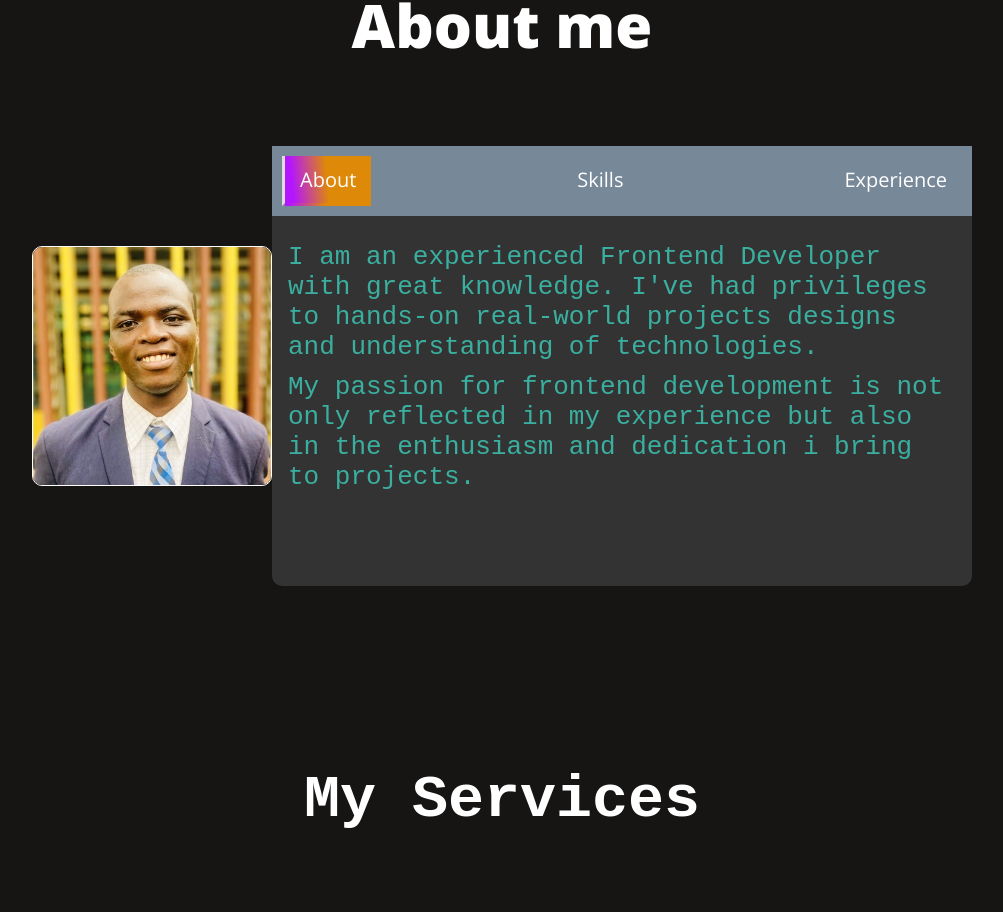
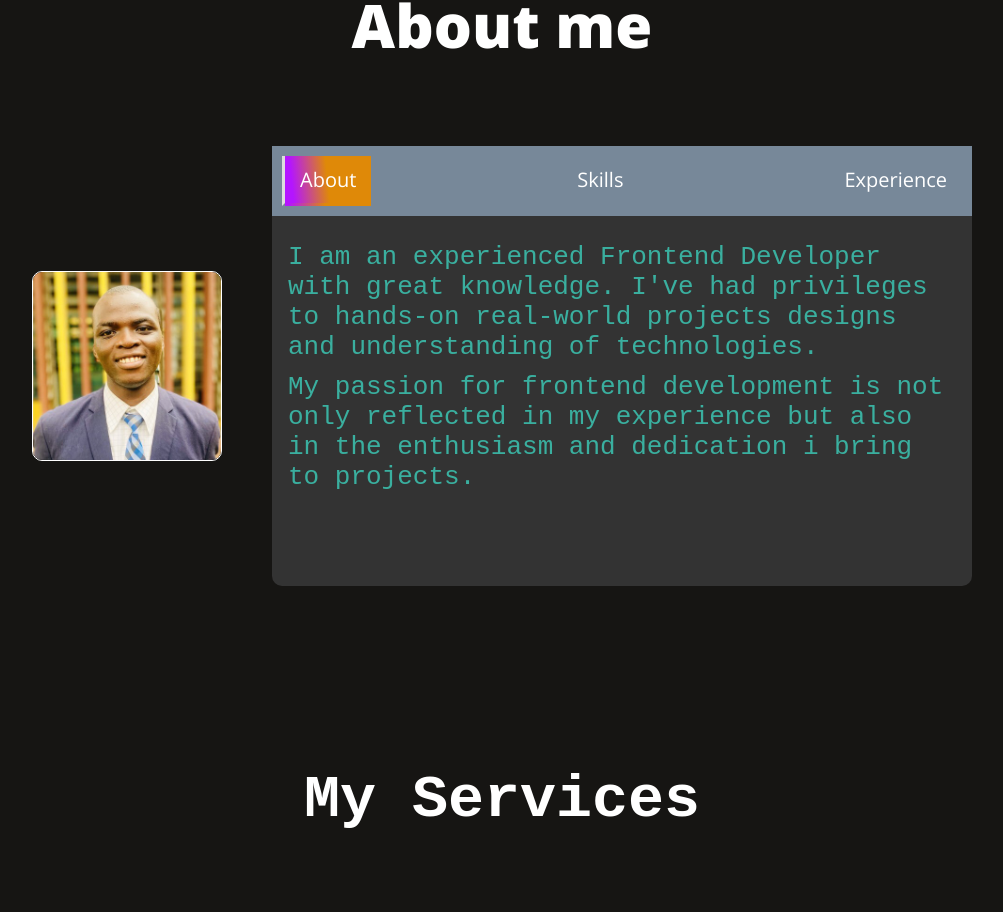
Before and after one commit to jexzyjames/portfolio, a React (Create React App) app: page / in a window 1280 px wide. Shown: the part 1068-1980 px from the top of the page, without its empty margins (138-1141 px from the left). Built offline with nearby package versions, Linux system fonts and the light colour scheme.

Commit message:
Refactor About.css for improved layout and styles

```diff
--- a/src/Portfolio/Components/About/About.css
+++ b/src/Portfolio/Components/About/About.css
@@ -10,6 +10,7 @@
 .about-section{
     display: flex;
     justify-content: space-between;
+    gap:50px;
 
 }
 .about-title{
@@ -40,7 +41,7 @@
     border-radius: 10px;
     border: 1px solid;
     object-fit: contain;
-    max-width: 400px;
+    max-width: 600px;
 }
 .details-right{
     flex-basis: 50%;
```
